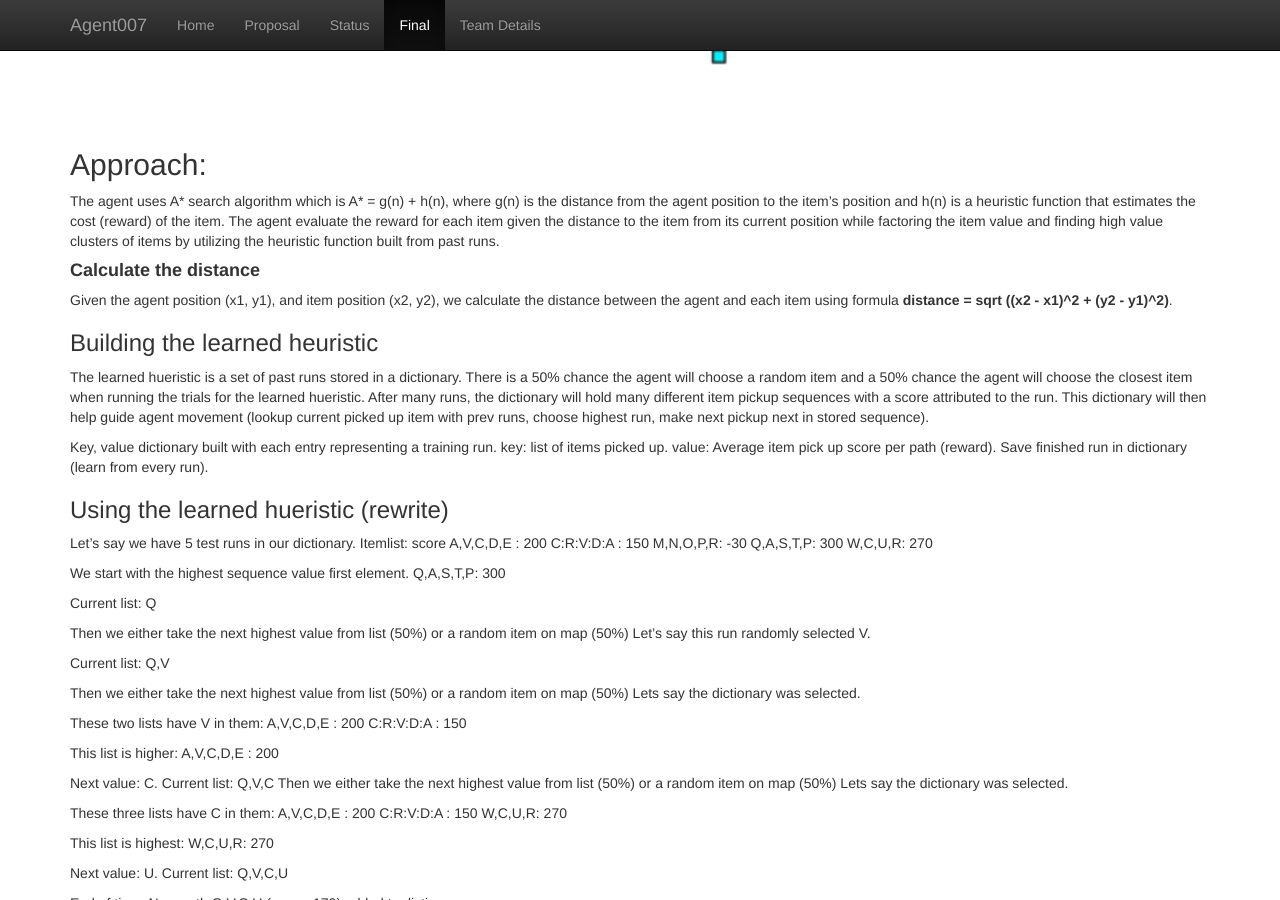
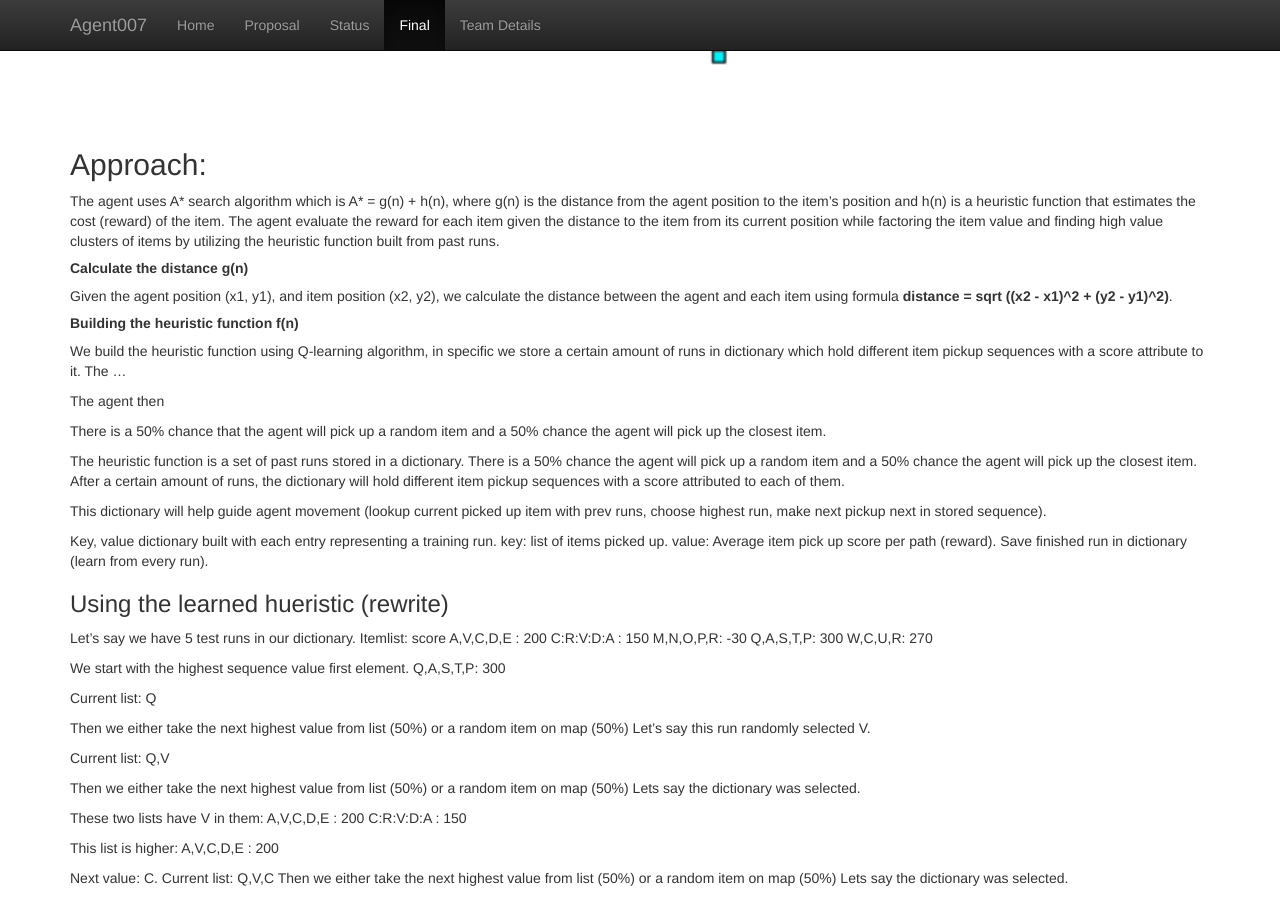
Before and after one commit to KumarHX/Agent007, a Jekyll site: the page built from docs/final.md, in a window 1280 px wide and 900 px high, scrolled down 1105 px. Built offline with Jekyll 4.4.1, drawn with Linux system fonts in a browser that asks for light colours.

Commit message:
Update final.md

```diff
--- a/docs/final.md
+++ b/docs/final.md
@@ -16,11 +16,20 @@ with 30 predetermined distinct spawned items. Each item is distinct with a disti
 ## Approach:
 The agent uses A* search algorithm which is A* = g(n) + h(n), where g(n) is the distance from the agent position to the item's position and h(n) is a heuristic function that estimates the cost (reward) of the item. The agent evaluate the reward for each item given the distance to the item from its current position while factoring the item value and finding high value clusters of items by utilizing the heuristic function built from past runs.
 
-#### **Calculate the distance**
+##### **Calculate the distance g(n)**
 Given the agent position (x1, y1), and item position (x2, y2), we calculate the distance between the agent and each item using formula **distance = sqrt ((x2 - x1)^2 + (y2 - y1)^2)**.
 
-### Building the learned heuristic
-The learned hueristic is a set of past runs stored in a dictionary. There is a 50% chance the agent will choose a random item and a 50% chance the agent will choose the closest item when running the trials for the learned hueristic. After many runs, the dictionary will hold many different item pickup sequences with a score attributed to the run. This dictionary will then help guide agent movement (lookup current picked up item with prev runs, choose highest run, make next pickup next in stored sequence).
+##### **Building the heuristic function f(n)**
+We build the heuristic function using Q-learning algorithm, in specific we store a certain amount of runs in dictionary which hold different item pickup sequences with a score attribute to it. The ...
+
+
+The agent then
+
+There is a 50% chance that the agent will pick up a random item and a 50% chance the agent will pick up the closest item.
+
+The heuristic function is a set of past runs stored in a dictionary. There is a 50% chance the agent will pick up a random item and a 50% chance the agent will pick up the closest item. After a certain amount of runs, the dictionary will hold different item pickup sequences with a score attributed to each of them.
+
+This dictionary will help guide agent movement (lookup current picked up item with prev runs, choose highest run, make next pickup next in stored sequence).
 
 Key, value dictionary built with each entry representing a training run.
 key: list of items picked up.
```
